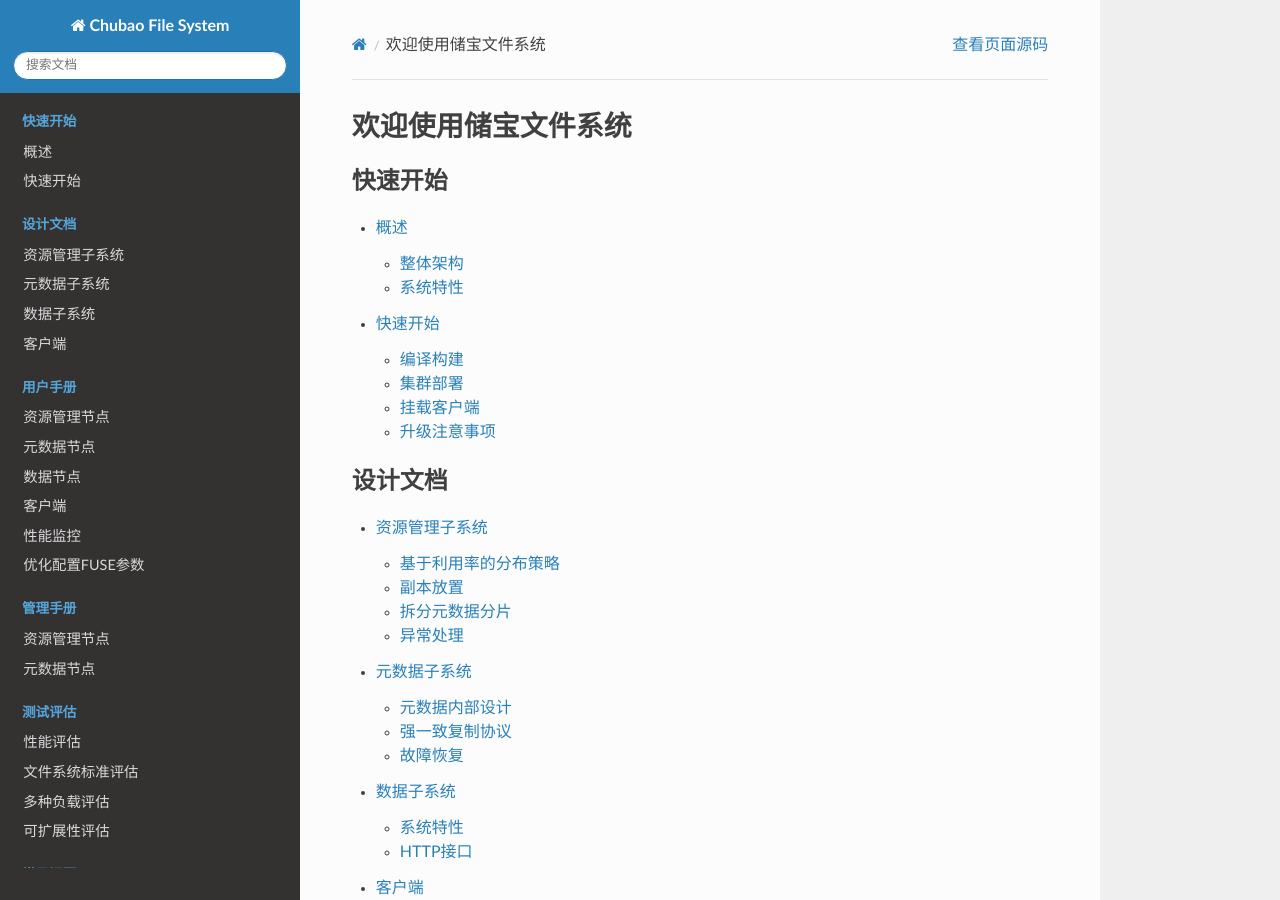
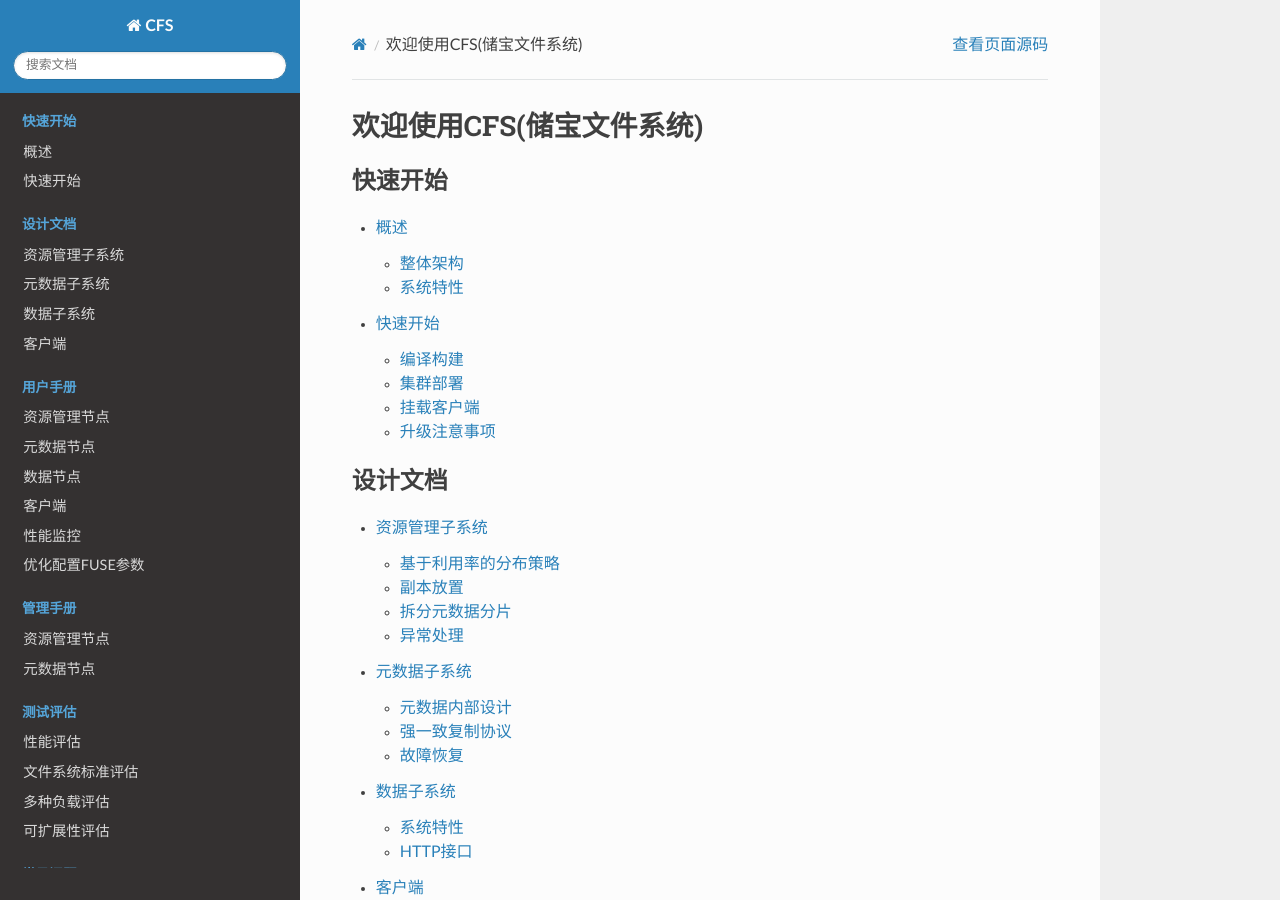
Before and after one commit to cubefs/docs-zh, a Sphinx documentation site: the page built from docs/source/index.rst, in a window 1280 px wide and 900 px high. Built offline with Sphinx 7.4.7 and the Read the Docs theme 2.0.0, drawn with Linux system fonts in a browser that asks for light colours.

Commit message:
add Chubao file system Introduction

```diff
--- a/docs/source/conf.py
+++ b/docs/source/conf.py
@@ -19,7 +19,7 @@
 
 # -- Project information -----------------------------------------------------
 
-project = u'Chubao File System'
+project = u'CFS'
 copyright = u'Copyright 2018 The Chubao Authors.'
 author = u'The Chubao Authors'
 
--- a/docs/source/index.rst
+++ b/docs/source/index.rst
@@ -1,4 +1,4 @@
-欢迎使用储宝文件系统
+欢迎使用CFS(储宝文件系统)
 ==================================
 
 .. toctree::
--- a/docs/source/overview.rst
+++ b/docs/source/overview.rst
@@ -1,7 +1,7 @@
 概述
 ========
 
-CFS是为大规模容器平台设计的分布式文件系统。
+CFS(储宝文件系统)是为大规模容器平台设计的分布式文件系统。
 
 整体架构
 -----------------------
```
